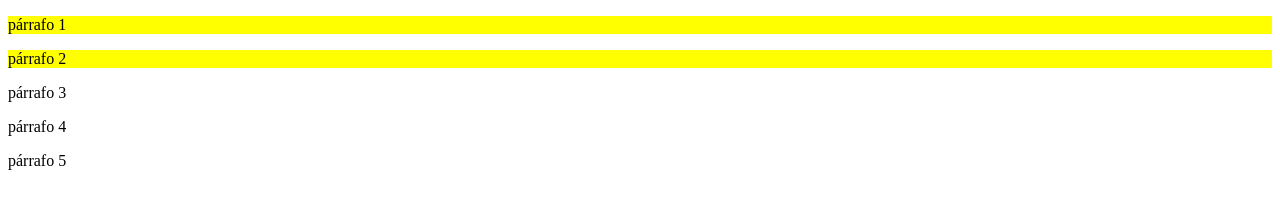
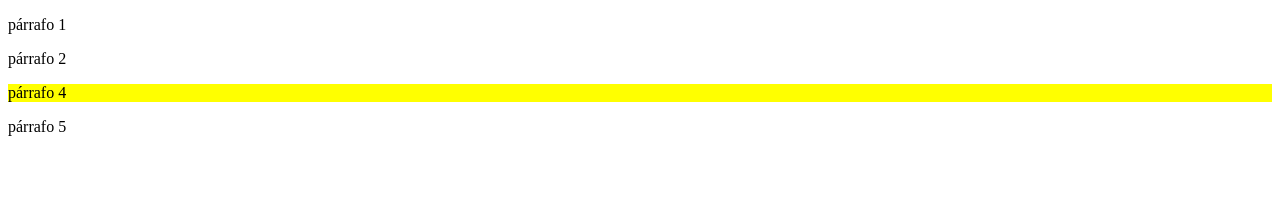
Before and after one commit to JonnyIvan24/introduccion-web-2023b, a plain HTML site: page css/selector-combinador.html in a window 1280 px wide. Drawn offline with Linux system fonts and the light colour scheme.

Commit message:
Selector hermano adyacente

```diff
--- a/css/selector-combinador.html
+++ b/css/selector-combinador.html
@@ -5,7 +5,7 @@
     <meta name="viewport" content="width=device-width, initial-scale=1.0">
     <title>Combinadores</title>
     <style>
-        div > p {
+        div + p {
             background-color: yellow;
         }
     </style>
@@ -14,12 +14,9 @@
     <div id="div1">
         <p>párrafo 1</p>
         <p>párrafo 2</p>
-        <section>
-            <p>párrafo 3</p>
-            <p>párrafo 4</p>
-        </section>
     </div>
 
+    <p>párrafo 4</p>
     <p>párrafo 5</p>
 
 </body>
```
